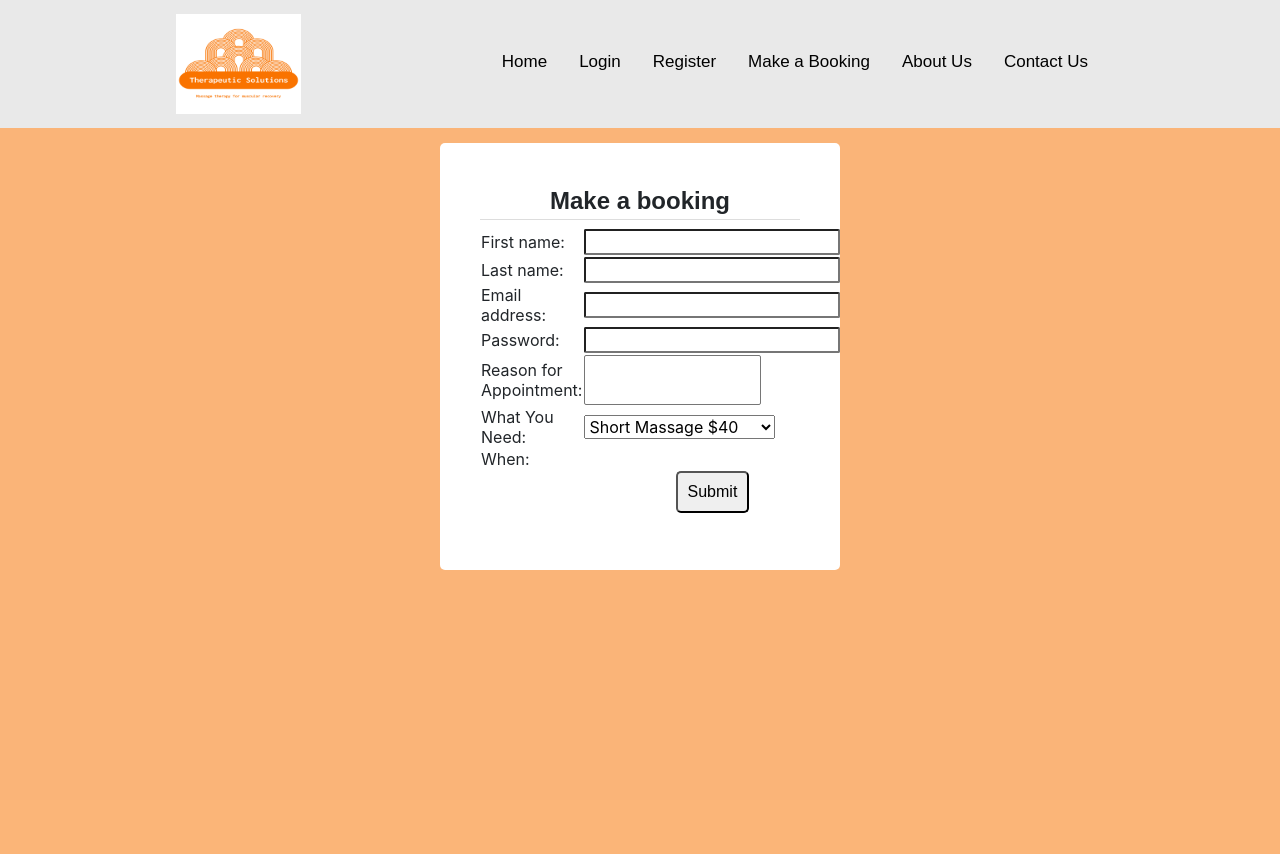
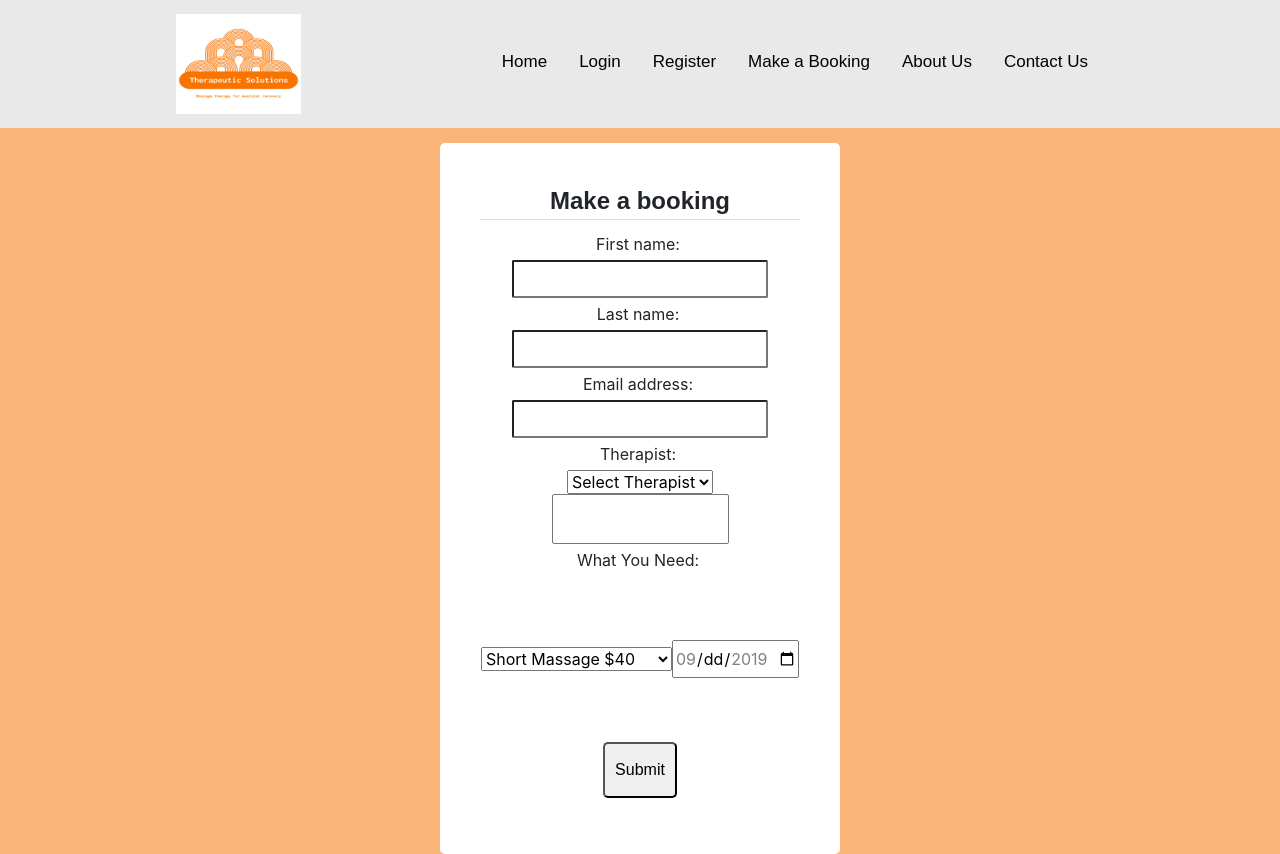
Before and after one commit to siesaurus/COMP606A1P3, a PHP site: page /makeBooking.php in a window 1280 px wide. Before the commit the page ends 570 px from the top, so only its background shows below. Run offline with PHP 8.4, Linux system fonts and the light colour scheme; some libraries are stand-ins or nearby versions.

Commit message:
started changing the bookings

```diff
--- a/makeBooking.php
+++ b/makeBooking.php
@@ -1,5 +1,8 @@
-<?php include("header.php");?>
+<?php include("header.php");
 
+
+?>
+<script src="https://code.jquery.com/jquery-2.1.1.min.js" type="text/javascript"></script>
 <link ref style.css>
 <!DOCTYPE html>
 <title>Make a Booking</title>
@@ -11,48 +14,40 @@
 
 <form action="processBooking.php" method="POST">
 
-<table>
-                <tr>
-                    <td>First name: </td>
-                    <td><input type="text" name="FirstName"></td>
-                </tr>
-                <tr>
-                    <td>Last name: </td>
-                    <td><input type="text" name="LastName"></td>
-                </tr>
-                <!-- Decided to not use
-                <tr>
-                    <td>Username:</td>
-                    <td><input type="text" name="Username"></td>
-                </tr> -->
-                <tr>
-                    <td>Email address:</td>
-                    <td><input type="text" name="Email"></td>
-                </tr>
-                <tr>
-                    <td>Password: </td>
-                    <td> <input type="password" name="Passwd"></td>
-                </tr>
-                <tr>
-                    <td>Reason for Appointment:</td>
-                    <td><textarea name="Reason" id="Reason" maxlength="256"></textarea></td>
-                </tr>
-                <tr>
-                    <td>What You Need:</td>
-                    <td><select>
-                            <option value="short_massage">Short Massage $40</option>
-                            <option value="medium_massage">Medium Massage $60</option>
-                            <option value="long_massage">Long Massage $80</option>
-                </tr>
-                <tr>
-                    <td>When:
-                </tr>
+<div class = "bkContainer">
+    <label>First name: </label><br>
+    <input type="text"  name="FirstName" required><br>
+
+    <label>Last name: </label><br>
+    <input type="text" name="LastName" required><br>
+
+    <label>Email address:</label><br>
+    <input type="text" name="Email"><br>
+
+    <label>Therapist:</label><br>
+		<select id="therapist" name="Therapist" onChange="getDate(this.value);" ><br>
+		<option value="">Select Therapist</option><br><br><br>
+
+    <label>Reason for Appointment:</label><br>
+    <textarea name="Reason" id="Reason" maxlength="256"></textarea><br>
+
+    <label>What You Need:</label><br><br><br>
+    <select id="massageType" name ="Massage Type">
+            <option value="short_massage">Short Massage $40</option>
+            <option value="medium_massage">Medium Massage $60</option>
+            <option value="long_massage">Long Massage $80</option>
+
+
+    <label>Date of Visit:</label><br>
+		<input type="date" name="dov" onChange="getDay(this.value);" min="<?php echo date('Y-m-d');?>" max="<?php echo date('Y-m-d',strtotime('+7 day'));?>" required><br><br>
+		<div id="datestatus"> </div><br>
+    </tr>
                 <tr>
                     <td></td>
                     <td><input type="submit" value = "Submit"></td>
                 </tr>
 
-</table>
+</div>
 </form>
 </div>
 
--- a/style.css
+++ b/style.css
@@ -265,3 +265,28 @@ textarea {
  .row {
    flex-wrap: wrap;
  }
+
+label{
+  display : inline;
+  padding-right : 4px;
+ }
+
+ option{
+	width: 100%;
+    padding: 12px 20px;
+    margin: 8px 0;
+    display: inline-block;
+    border: 1px solid #ccc;
+    box-sizing: border-box;
+}
+
+bkContainer{
+	padding: 12px;
+	position:absolute;
+	left:30%;
+	right:30%;
+	top:12%;
+	border:2px solid white;
+	border-collapse:collapse;
+	background:grey;
+}
```
Also changed, not shown: processBooking.php (added, +13 -0 lines).
